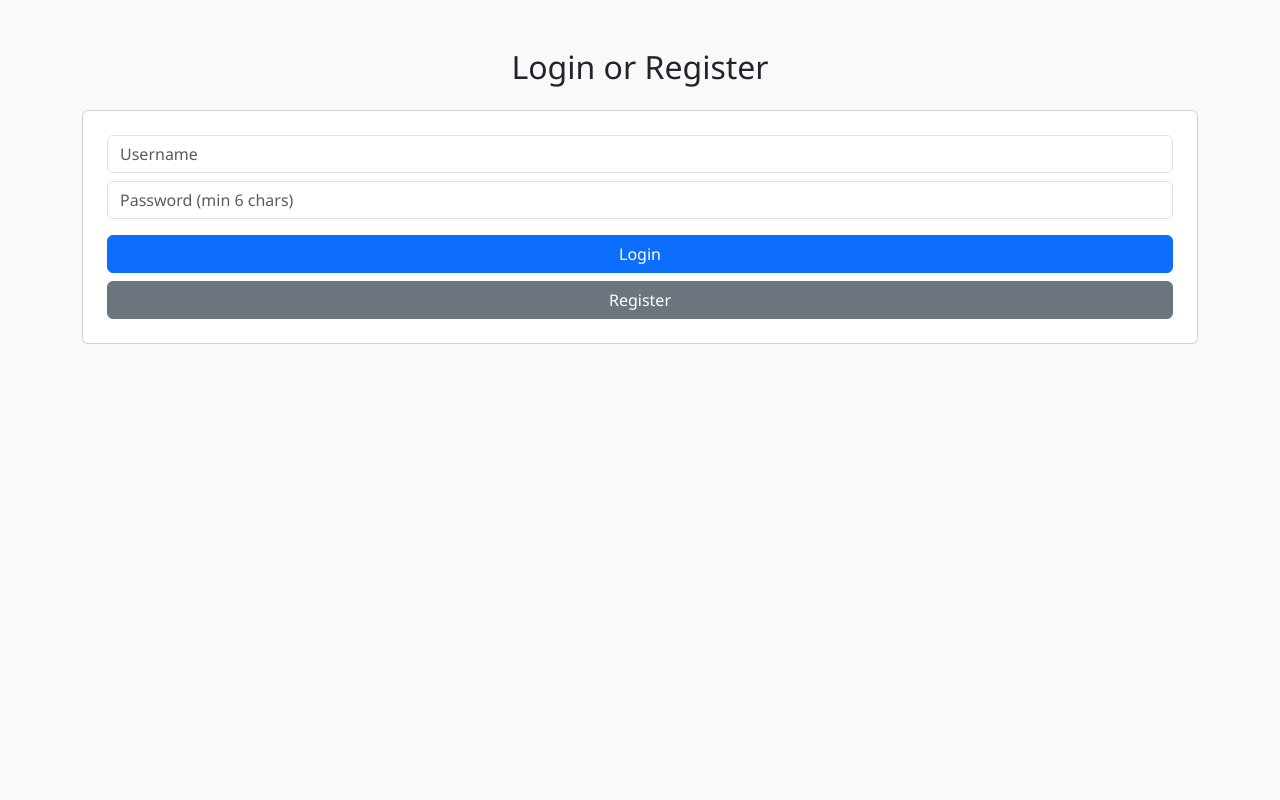
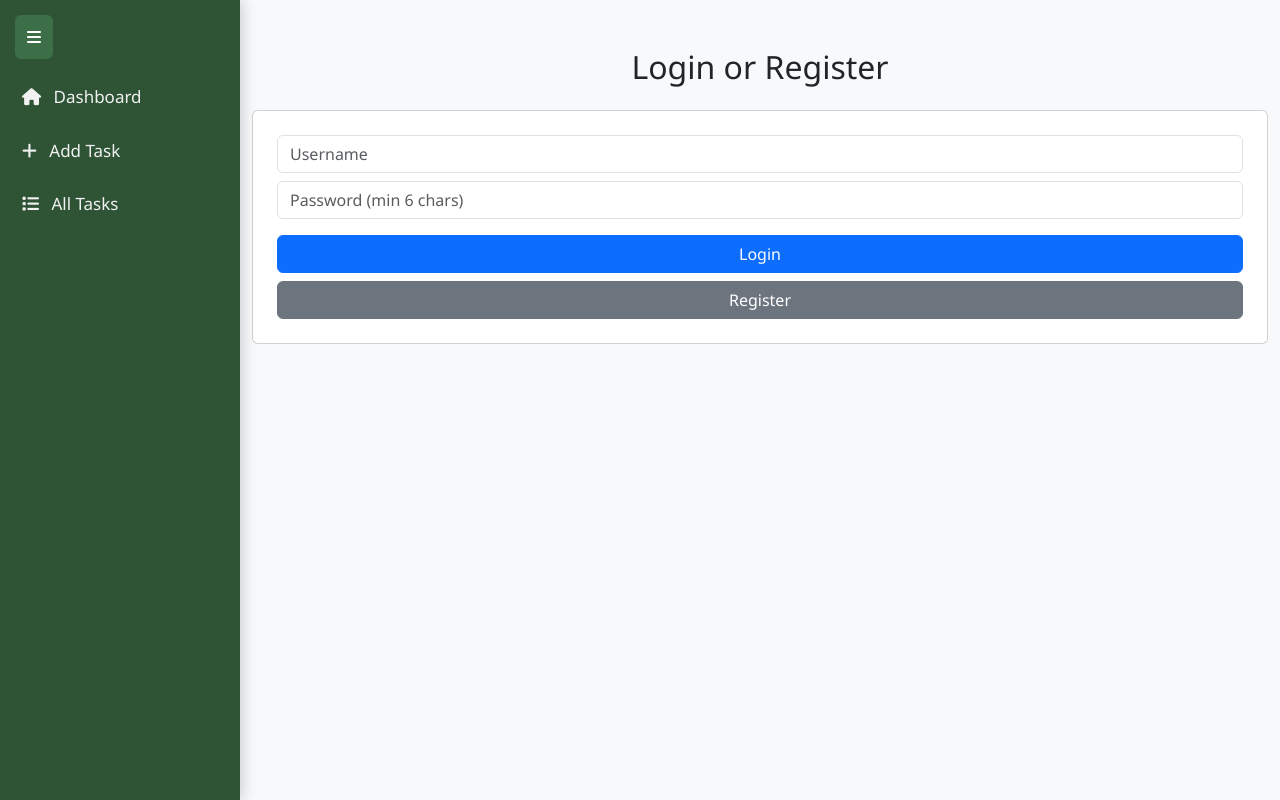
Before and after one commit to VicLove25/Project-486-, a website: page public/index.html in a window 1280 px wide. Drawn offline with nearby package versions, Linux system fonts and the light colour scheme.

Commit message:
Added Nav Bar to the Left side of the page

```diff
--- a/public/index.html
+++ b/public/index.html
@@ -8,7 +8,19 @@
     <link rel="stylesheet" href="styles/style.css">
     <link href="https://cdnjs.cloudflare.com/ajax/libs/font-awesome/6.4.0/css/all.min.css" rel="stylesheet">
 </head>
-<body class="bg-light">
+<body class="bg-light has-sidebar">
+
+    <!-- Sidebar -->
+    <div id="sidebar" class="sidebar">
+        <a href="#"><i class="fas fa-home me-2"></i> <span>Dashboard</span></a>
+        <a href="taskpage.html"><i class="fas fa-plus me-2"></i> <span>Add Task</span></a>
+        <a href="#"><i class="fas fa-list me-2"></i> <span>All Tasks</span></a>
+    </div>
+
+    <!-- Toggle Button -->
+    <button id="toggle-btn" class="toggle-btn">
+        <i class="fas fa-bars"></i>
+    </button>
 
     <div class="container mt-5">
 
@@ -92,5 +104,14 @@
     </div>
 
     <script src="js/app.js"></script>
+    <script>
+        const sidebar = document.getElementById('sidebar');
+        const toggleBtn = document.getElementById('toggle-btn');
+
+        toggleBtn.addEventListener('click', () => {
+            sidebar.classList.toggle('collapsed');
+            document.body.classList.toggle('sidebar-collapsed');
+        });
+    </script>
 </body>
 </html>
--- a/public/js/app.js
+++ b/public/js/app.js
@@ -1,5 +1,5 @@
-// app.mjs
-document.addEventListener('DOMContentLoaded', () => {
+// app.document.addEventListener('DOMContentLoaded', () => {
+// Elements
 const authSection = document.getElementById('auth-section');
 const usernameInput = document.getElementById('username');
 const passwordInput = document.getElementById('password');
@@ -16,18 +16,29 @@ document.addEventListener('DOMContentLoaded', () => {
 
 const errorMessage = document.getElementById('error-message');
 
+// Sidebar toggle
+const sidebar = document.getElementById('sidebar');
+const toggleBtn = document.getElementById('toggle-btn');
+toggleBtn.addEventListener('click', () => {
+    sidebar.classList.toggle('collapsed');
+    document.body.classList.toggle('sidebar-collapsed');
+});
+
+// Show error messages
 function showError(message) {
     errorMessage.textContent = message;
     errorMessage.style.display = 'block';
     setTimeout(() => { errorMessage.style.display = 'none'; }, 4000);
 }
 
+// Get auth headers for API
 function getAuthHeaders() {
     const token = localStorage.getItem('token');
     if (!token) return null;
     return { 'Authorization': `Bearer ${token}`, 'Content-Type': 'application/json' };
 }
 
+// Fetch tasks from API
 async function fetchTasks() {
     const headers = getAuthHeaders();
     if (!headers) return;
@@ -47,9 +58,11 @@ document.addEventListener('DOMContentLoaded', () => {
     }
 }
 
+// Render task list
 function renderTasks(tasks) {
     taskList.innerHTML = '';
     upcomingListEl.innerHTML = '';
+
     if (!tasks.length) {
         taskList.innerHTML = '<li class="list-group-item text-muted">No tasks yet.</li>';
         upcomingListEl.innerHTML = '<li class="text-muted">No upcoming tasks</li>';
@@ -84,6 +97,7 @@ document.addEventListener('DOMContentLoaded', () => {
     }
 }
 
+// Update dashboard counts
 function updateDashboard(tasks) {
     const total = tasks.length;
     const completed = tasks.filter(t => t.isCompleted).length;
@@ -94,6 +108,7 @@ document.addEventListener('DOMContentLoaded', () => {
     pendingTasksEl.textContent = pending;
 }
 
+// Handle task list button clicks
 taskList.addEventListener('click', async (e) => {
     const target = e.target;
     const li = target.closest('li');
@@ -123,6 +138,7 @@ document.addEventListener('DOMContentLoaded', () => {
     }
 });
 
+// Register user
 registerBtn.addEventListener('click', async () => {
     const username = usernameInput.value.trim();
     const password = passwordInput.value.trim();
@@ -140,6 +156,7 @@ document.addEventListener('DOMContentLoaded', () => {
     } catch (err) { showError(err.message); }
 });
 
+// Login user
 loginBtn.addEventListener('click', async () => {
     const username = usernameInput.value.trim();
     const password = passwordInput.value.trim();
@@ -160,6 +177,7 @@ document.addEventListener('DOMContentLoaded', () => {
     } catch (err) { showError(err.message); }
 });
 
+// Logout
 function logout() {
     localStorage.removeItem('token');
     localStorage.removeItem('username');
@@ -167,6 +185,7 @@ document.addEventListener('DOMContentLoaded', () => {
 }
 logoutBtn.addEventListener('click', logout);
 
+// Update UI based on auth state
 function updateUIForAuthState() {
     const token = localStorage.getItem('token');
     if (token) {
@@ -181,5 +200,6 @@ document.addEventListener('DOMContentLoaded', () => {
     }
 }
 
+// Initial check
 updateUIForAuthState();
 });
--- a/public/styles/style.css
+++ b/public/styles/style.css
@@ -141,3 +141,74 @@ form input, form select {
 #error-message {
     font-weight: 500;
 }
+
+/* Sidebar */
+.sidebar {
+    height: 100vh;
+    width: 240px;
+    position: fixed;
+    top: 0;
+    left: 0;
+    background: #2e5335;
+    padding-top: 70px;
+    transition: width 0.3s ease;
+    overflow: hidden;
+    z-index: 1000;
+    box-shadow: 4px 0 12px rgba(0,0,0,0.15);
+}
+
+    .sidebar a {
+        display: block;
+        padding: 14px 22px;
+        font-size: 17px;
+        text-decoration: none;
+        color: #f1f1f1;
+        transition: 0.2s;
+        font-weight: 500;
+    }
+
+        .sidebar a:hover {
+            background: #3c6e47;
+            color: #fff;
+        }
+
+    .sidebar.collapsed {
+        width: 70px;
+    }
+
+        .sidebar.collapsed a span {
+            display: none;
+        }
+
+        .sidebar.collapsed a i {
+            margin-right: 0;
+        }
+
+/* Toggle Button */
+.toggle-btn {
+    position: fixed;
+    top: 15px;
+    left: 15px;
+    background: #3c6e47;
+    border: none;
+    color: white;
+    padding: 10px 12px;
+    border-radius: 6px;
+    cursor: pointer;
+    z-index: 1200;
+    transition: background 0.2s;
+}
+
+    .toggle-btn:hover {
+        background: #2e5335;
+    }
+
+/* Body shift for sidebar */
+body.has-sidebar {
+    margin-left: 240px;
+    transition: margin-left 0.3s ease;
+}
+
+body.sidebar-collapsed {
+    margin-left: 70px;
+}
```
Lines whose indentation alone changed are shown as unchanged.
